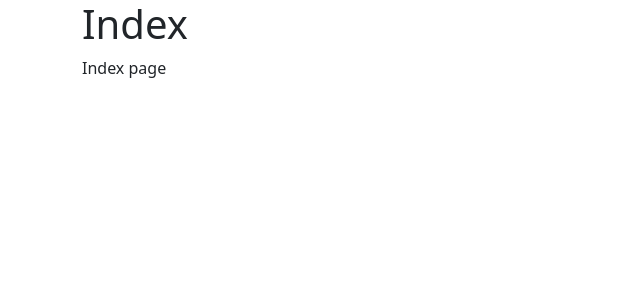
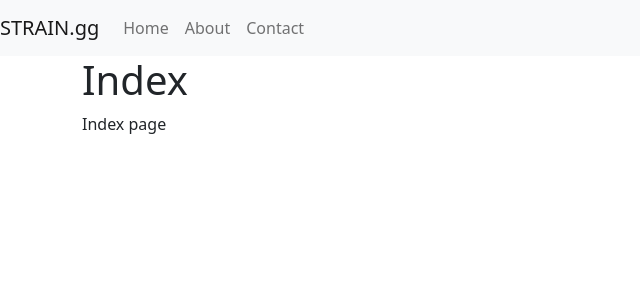
Before and after one commit to ZeroDayPoke/STRAIN.gg_Clouds, a Flask app: page / in a window 1280 px wide. Shown: the top 300 px of the page, without its empty margins (0-640 px from the left). Run offline with Flask 3, Linux system fonts and the light colour scheme; some libraries are stand-ins or nearby versions.

Commit message:
add navbar to base html template and add some reqs

```diff
--- a/app/templates/base.html
+++ b/app/templates/base.html
@@ -16,6 +16,28 @@
 		<title>{% block title %}STRAIN.gg{% endblock %}</title>
 	</head>
 	<body>
+        <header>
+            <nav class="navbar navbar-expand-lg navbar-light bg-light">
+                <a class="navbar-brand" href="#">STRAIN.gg</a>
+                <button class="navbar-toggler" type="button" data-toggle="collapse" data-target="#navbarSupportedContent" aria-controls="navbarSupportedContent" aria-expanded="false" aria-label="Toggle navigation">
+                    <span class="navbar-toggler-icon"></span>
+                </button>
+
+                <div class="collapse navbar-collapse" id="navbarSupportedContent">
+                    <ul class="navbar-nav mr-auto">
+                        <li class="nav-item">
+                            <a class="nav-link" href="/">Home</a>
+                        </li>
+                        <li class="nav-item">
+                            <a class="nav-link" href="/about">About</a>
+                        </li>
+                        <li class="nav-item">
+                            <a class="nav-link" href="/contact">Contact</a>
+                        </li>
+                    </ul>
+                </div>
+            </nav>
+        </header>
 
 		<div class="container">
 			{% block content %}
--- a/requirements.txt
+++ b/requirements.txt
@@ -0,0 +1,6 @@
+Flask
+Flask-SQLAlchemy
+Flask-Migrate
+mysqlclient
+SQLAlchemy
+python-dotenv
```
